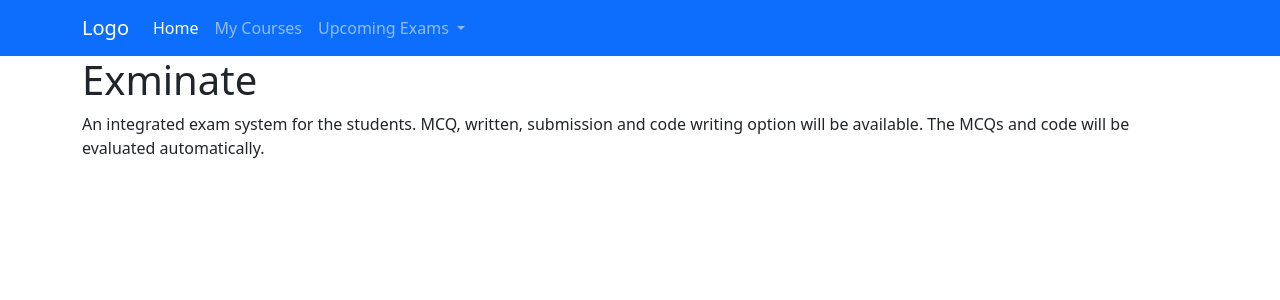
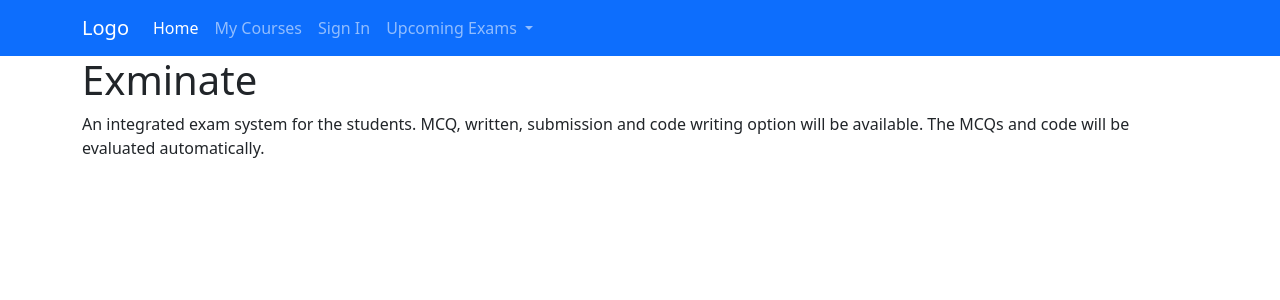
Before and after one commit to sam-a-d/Exminate, a Django app: page / in a window 1280 px wide. Shown: the top 300 px of the page. Run offline with Django 5.2, Linux system fonts and the light colour scheme.

Commit message:
aded admin-signup link to url bar

```diff
--- a/templates/base.html
+++ b/templates/base.html
@@ -33,6 +33,9 @@
             </li>
             <li class="nav-item">
               <a class="nav-link" href="#">My Courses</a>
+            </li>
+            <li class="nav-item">
+              <a class="nav-link" href="{% url 'admin:index' %}">Sign In</a>
             </li>
             <li class="nav-item dropdown">
               <a class="nav-link dropdown-toggle" href="#" id="navbarScrollingDropdown" role="button" data-bs-toggle="dropdown" aria-expanded="false">
```
